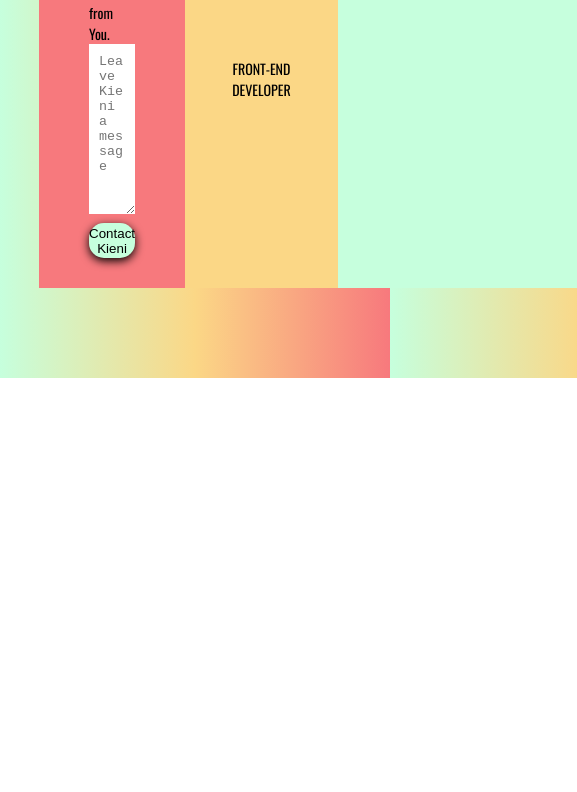
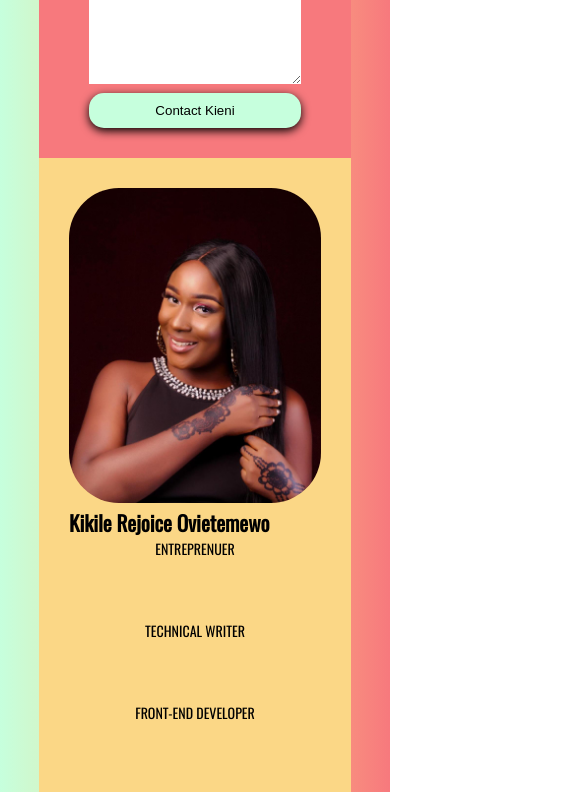
Before and after one commit to Kienidarling/Kieni-s-Porfolio, a plain HTML site: page index.html in a window 390 px wide. Shown: the part 593-1385 px from the top of the page, 577 px wide, since content can reach past the window. Before the commit the page ends 971 px from the top, so only its background shows below. Drawn offline with nearby package versions, Linux system fonts and the light colour scheme.

Commit message:
created media query

```diff
--- a/index.css
+++ b/index.css
@@ -4,6 +4,7 @@
 }
 body{
     background-image: linear-gradient(to right, #c6ffdd, #fbd786, #f7797d);
+    background-repeat: no-repeat;
     font-size: 14px;
     font-family: 'Oswald', sans-serif;
 }
@@ -14,6 +15,7 @@ body{
 .contact-box{
     background: white;
     display: flex;
+    flex-direction: row;
 }
 .con-left{
     flex-basis: 30%;
@@ -101,3 +103,15 @@ a{
 img{
     border-radius: 50px;
 }
+@media only screen and (min-width: 300px) {
+    .contact-box{
+        display: flex;
+        flex-direction: column;
+    }
+}
+@media only screen and (min-width: 800px) {
+    .contact-box{
+        display: flex;
+        flex-direction:row;
+    }
+}
```
